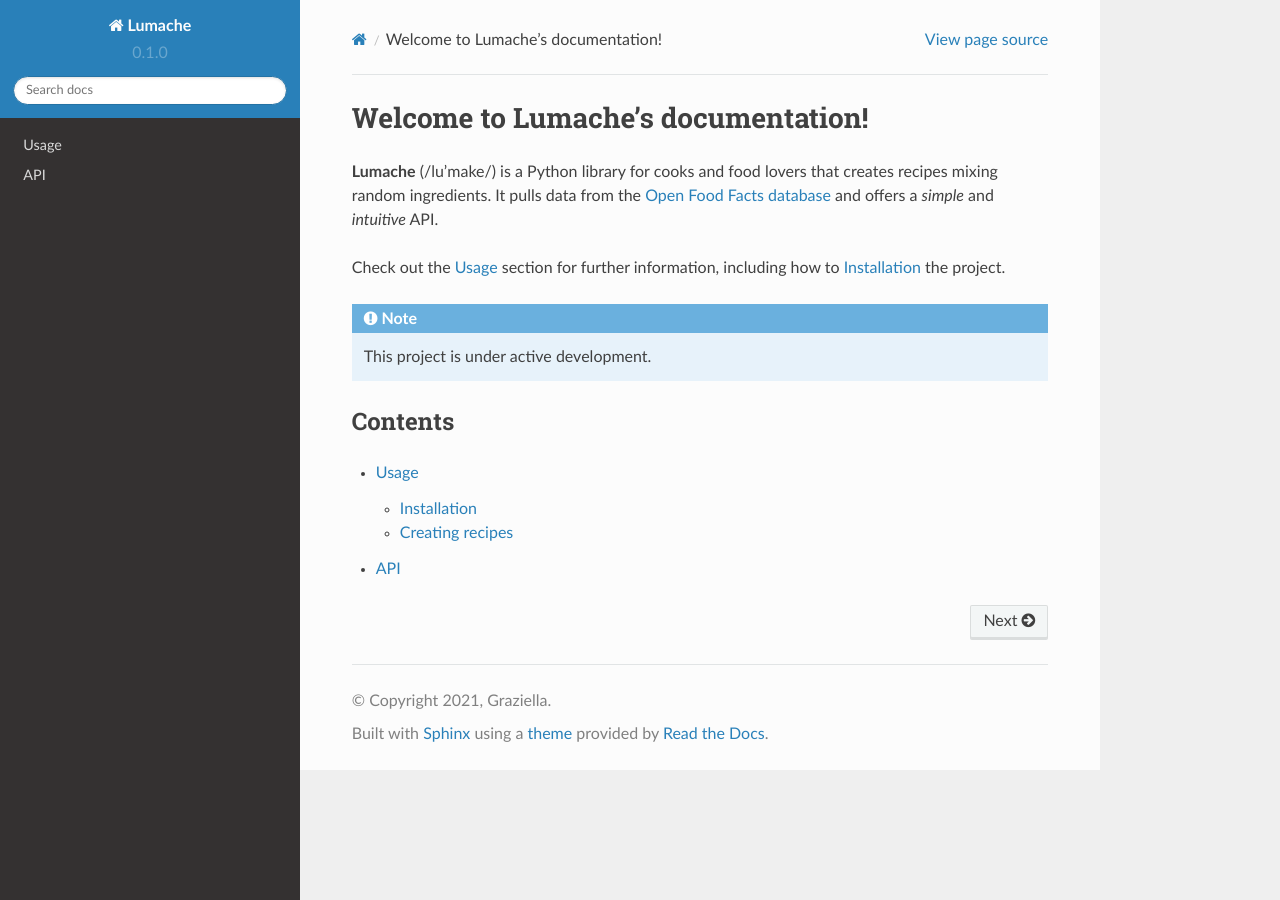
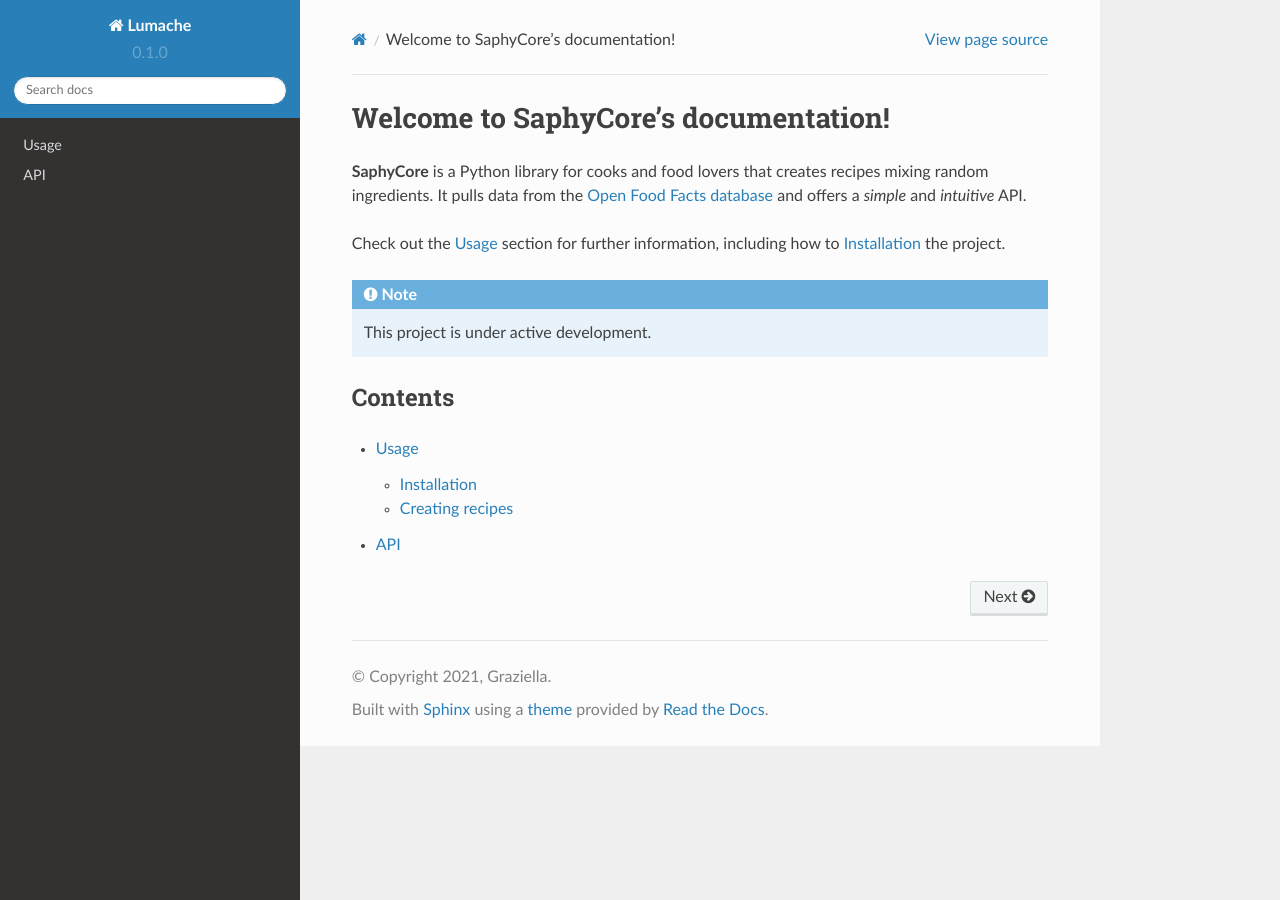
Before and after one commit to marcellamontagnese/example_package, a Sphinx documentation site: the page built from docs/source/index.rst, in a window 1280 px wide. Built offline with Sphinx 7.4.7 and the Read the Docs theme 2.0.0, drawn with Linux system fonts in a browser that asks for light colours.

Commit message:
Update index.rst

```diff
--- a/docs/source/index.rst
+++ b/docs/source/index.rst
@@ -1,7 +1,7 @@
-Welcome to Lumache's documentation!
+Welcome to SaphyCore's documentation!
 ===================================
 
-**Lumache** (/lu'make/) is a Python library for cooks and food lovers
+**SaphyCore** is a Python library for cooks and food lovers
 that creates recipes mixing random ingredients.
 It pulls data from the `Open Food Facts database <https://world.openfoodfacts.org/>`_
 and offers a *simple* and *intuitive* API.
```
